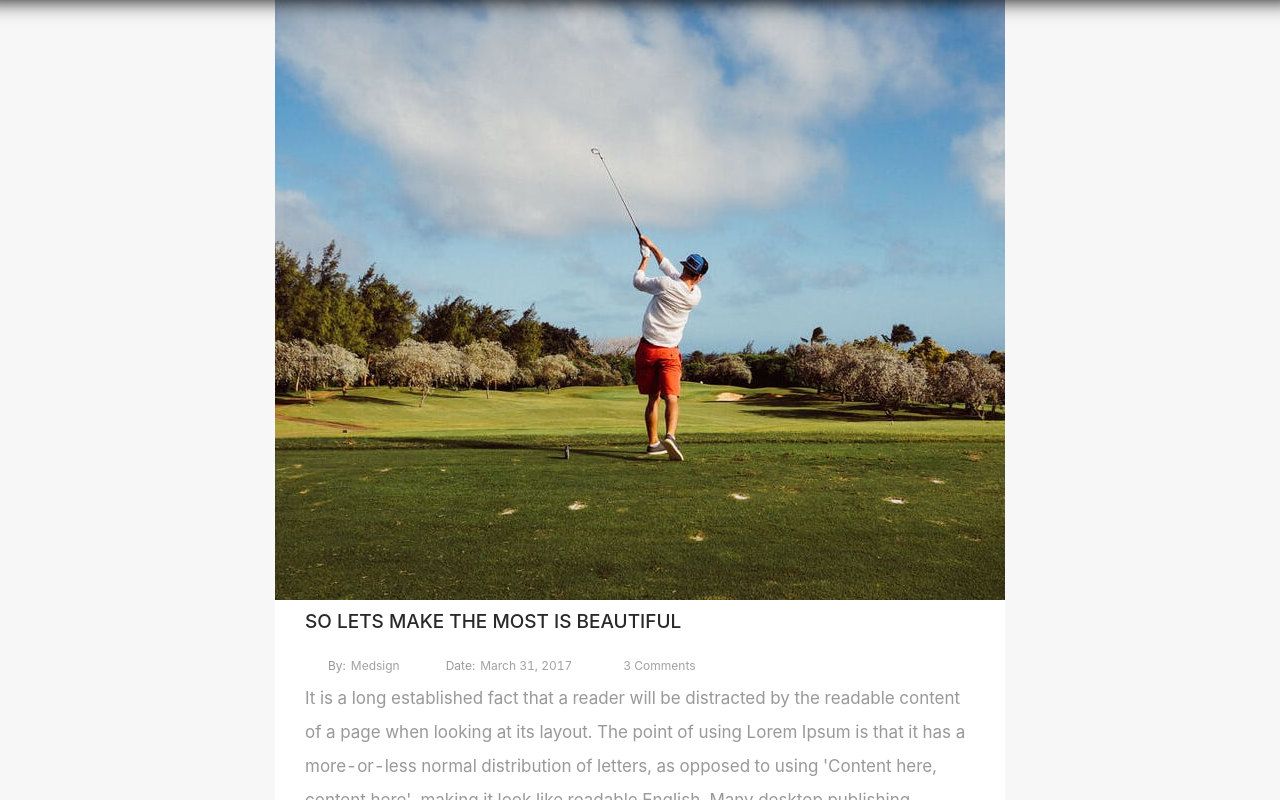
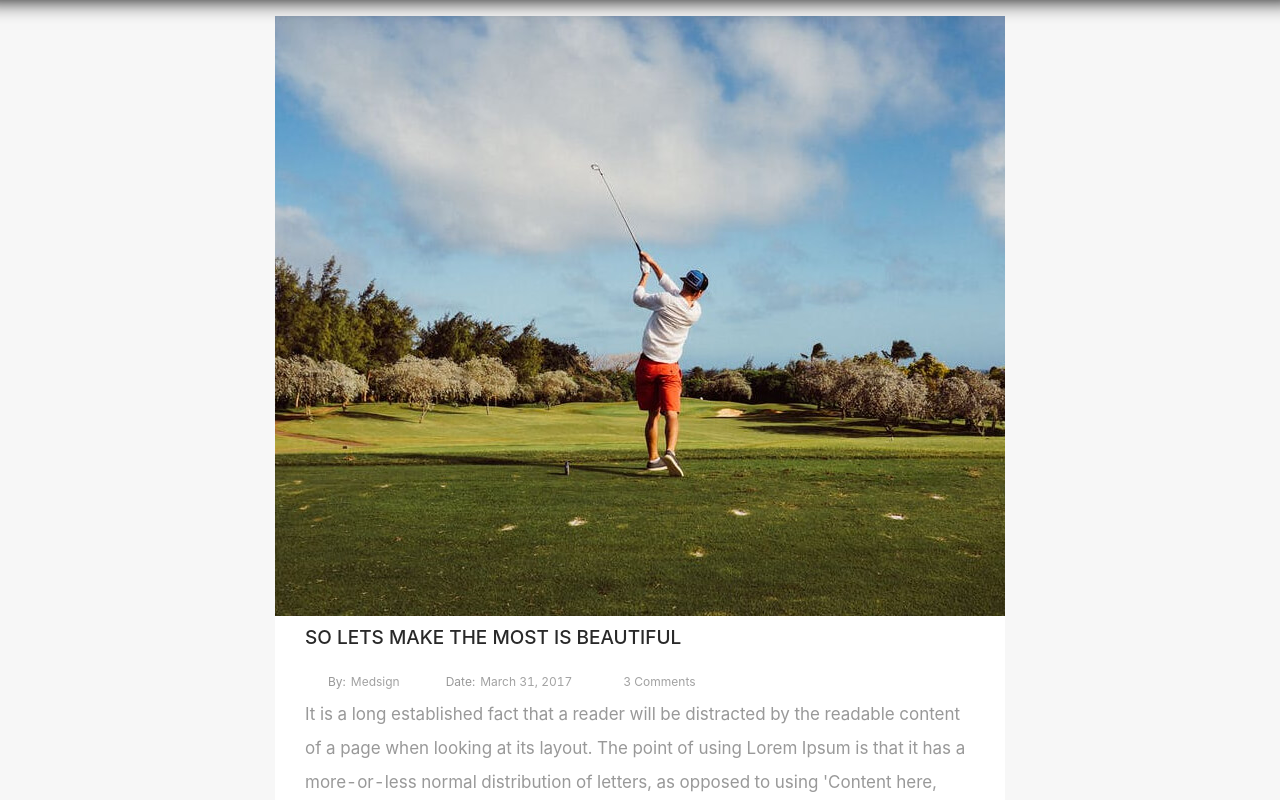
Before and after one commit to uranius1024/tftboarding, a React (Create React App) app: page /singlepage in a window 1280 px wide. Shown: the top 800 px of the page. Built offline with nearby package versions, Linux system fonts and the light colour scheme; a web font is replaced by a local one.

Commit message:
Update: SinglePage

```diff
--- a/src/LandingPage/SinglePage/SingleContent.js
+++ b/src/LandingPage/SinglePage/SingleContent.js
@@ -8,7 +8,7 @@ export default function SingleContent() {
                     <div className="row justify-content-center">
                         <div className="col-md-8 col-md-offset-2">
                             <div className="row">
-                                <div className="container-main single-main">
+                                <div className="container-main pt-3 single-main">
                                     <div className="col-md-12">
                                         <div className="block-main mb-30">
                                             <img src="images/blog-post-big.jpg" className="img-responsive" alt="reviews2" />
```
